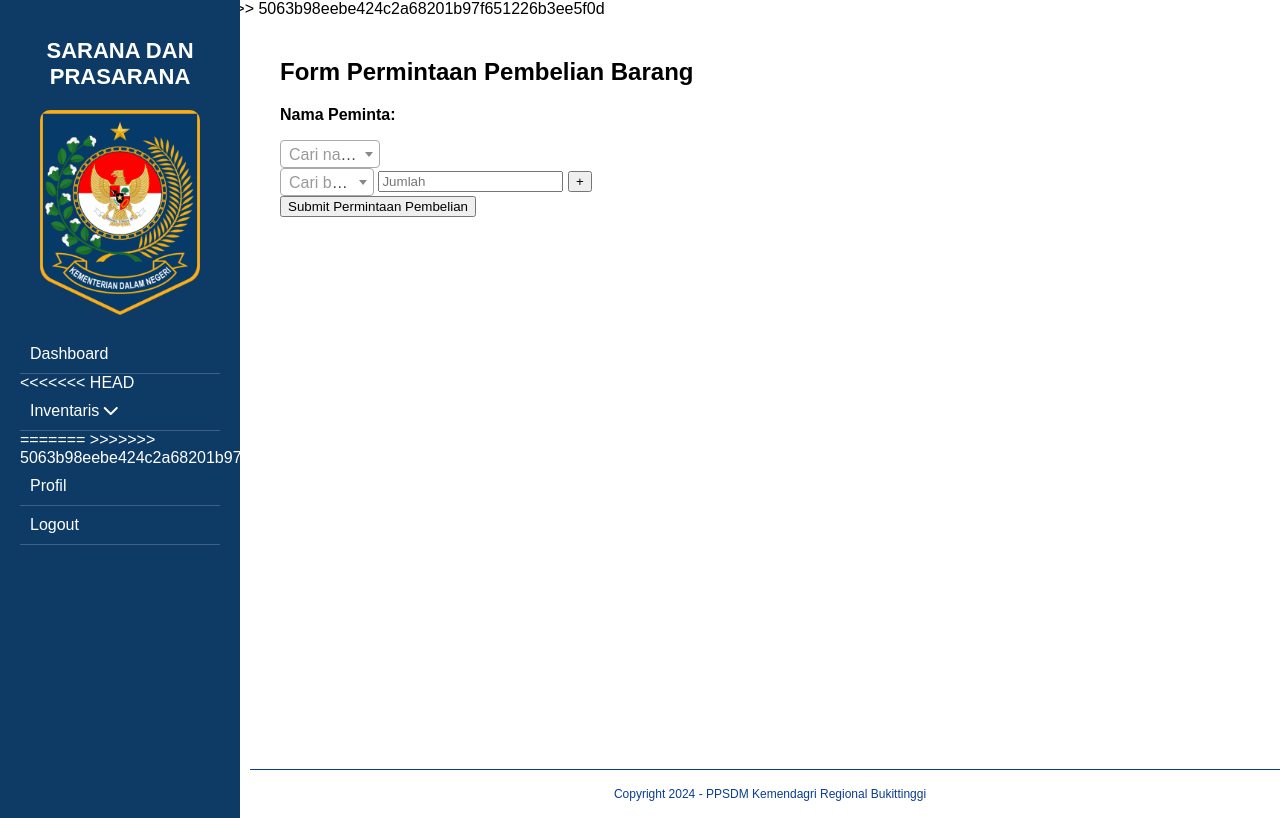
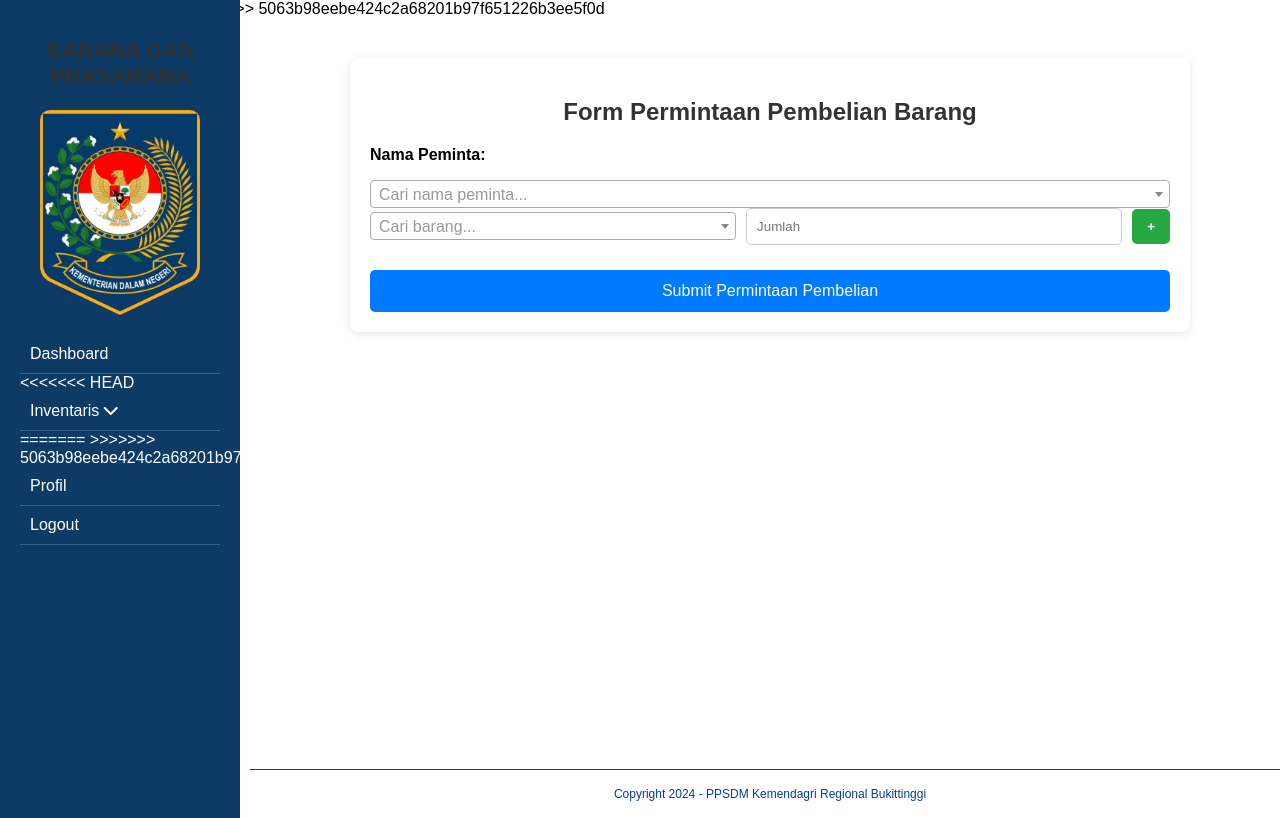
Before and after one commit to DistTreS/sarprasv1, a CodeIgniter 4 app: template app/Views/pembelian/form_pembelian.php in a window 1280 px wide. Run offline with PHP 8.4 and a stand-in for CodeIgniter, Linux system fonts and the light colour scheme; the template is opened without the code that fills it, so the values that code supplies are empty; some libraries are stand-ins or nearby versions.

Commit message:
all done part 2

```diff
--- a/app/Models/UsersModel.php
+++ b/app/Models/UsersModel.php
@@ -13,7 +13,7 @@
         'full_name', 'no_telepon', 'email', 'alamat', 'jabatan',
         'nip', 'username', 'password', 'profile_img', 'role'
     ];
-<<<<<<< HEAD
+
 
     protected $useTimestamps    = true;
     protected $createdField     = 'created_at';
@@ -26,6 +26,5 @@
         return $this->select('id, full_name')
                     ->findAll();
     }
-=======
->>>>>>> 5063b98eebe424c2a68201b97f651226b3ee5f0d
+
 }
--- a/app/Views/pembelian/form_pembelian.php
+++ b/app/Views/pembelian/form_pembelian.php
@@ -1,6 +1,92 @@
 <?= $this->extend('layout/main') ?>
 
 <?= $this->section('content') ?>
+
+<style>
+    .container {
+        max-width: 800px;
+        margin: 20px auto;
+        padding: 20px;
+        background: white;
+        border-radius: 8px;
+        box-shadow: 0 2px 10px rgba(0, 0, 0, 0.1);
+    }
+
+    h2 {
+        text-align: center;
+        color: #333;
+        margin-bottom: 20px;
+    }
+
+    .requester-info select {
+        width: 100%;
+        padding: 10px;
+        margin-bottom: 15px;
+        border: 1px solid #ccc;
+        border-radius: 5px;
+    }
+
+    .item {
+        display: flex;
+        align-items: center;
+        gap: 10px;
+        margin-bottom: 10px;
+        flex-wrap: wrap;
+    }
+
+    select, input {
+        flex: 1;
+        padding: 10px;
+        border: 1px solid #ccc;
+        border-radius: 5px;
+    }
+
+    .item-info {
+        flex: 1;
+        font-weight: bold;
+        color: #666;
+    }
+
+    button {
+        padding: 10px 15px;
+        border: none;
+        cursor: pointer;
+        border-radius: 5px;
+    }
+
+    .add-btn {
+        background: #28a745;
+        color: white;
+        font-weight: bold;
+    }
+
+    .add-btn:hover {
+        background: #218838;
+    }
+
+    .remove-btn {
+        background: #dc3545;
+        color: white;
+        font-weight: bold;
+    }
+
+    .remove-btn:hover {
+        background: #c82333;
+    }
+
+    .submit-btn {
+        width: 100%;
+        background: #007bff;
+        color: white;
+        font-size: 16px;
+        padding: 12px;
+        margin-top: 15px;
+    }
+
+    .submit-btn:hover {
+        background: #0056b3;
+    }
+</style>
 
 <div class="container">
     <h2>Form Permintaan Pembelian Barang</h2>
```
Also changed, not shown: app/Config/Routes.php (+18 -18 lines), app/Views/pembelian/daftar_pembelian.php (+79 -0 lines).
